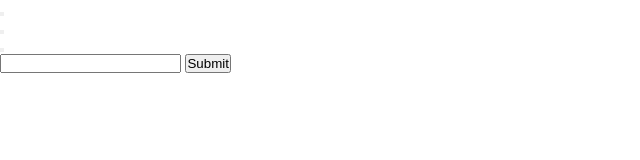
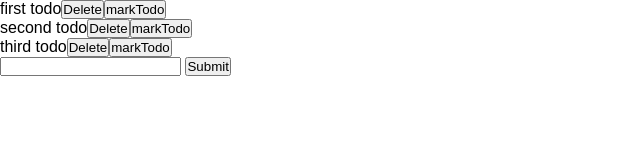
Before and after one commit to GSG-G8/MO-Ghazali-ToDo, a website: page index.html in a window 1280 px wide. Shown: the whole page, without its empty margins (0-640 px from the left). Drawn offline with Linux system fonts and the light colour scheme.

Commit message:
createTodoNode function relates #13

```diff
--- a/index.html
+++ b/index.html
@@ -13,7 +13,7 @@
         </ul>
     </div>
     <form id="add-todo">
-      <input type="text" name="description" value="">
+      <input class="input-description" type="text" name="description" value="">
       <input type="submit" name="" value="Submit">
     </form>
     <script src="js/logic.js"></script>
--- a/js/dom.js
+++ b/js/dom.js
@@ -3,63 +3,68 @@
 // it keeps everything inside hidden from the rest of our application
 (function() {
   // This is the dom node where we will keep our todo
-    var container = document.getElementById('todo-container');
-    var addTodoForm = document.getElementById('add-todo');
+  const container = document.getElementById('todo-container');
+  const addTodoForm = document.getElementById('add-todo');
 
-    var state = [
+  const state = [
     { id: -3, description: 'first todo' },
     { id: -2, description: 'second todo' },
     { id: -1, description: 'third todo' },
   ]; // this is our initial todoList
 
   // This function takes a todo, it returns the DOM node representing that todo
-    var createTodoNode = function(todo) {
-      var todoNode = document.createElement('li');
-      // you will need to use addEventListener
+  const createTodoNode = (todo) =>{
+    const todoNode = document.createElement('li');
+    const spanDescription = document.createElement('span');
+    const deleteButtonNode = document.createElement('button');
+    const markTodo = document.createElement('button');
 
-      // add span holding description
-
-      // this adds the delete button
-      var deleteButtonNode = document.createElement('button');
-      deleteButtonNode.addEventListener('click', function(event) {
-        var newState = todoFunctions.deleteTodo(state, todo.id);
+    spanDescription.textContent = todo.description;
+    todoNode.appendChild(spanDescription);
+    deleteButtonNode.textContent = 'Delete';
+    deleteButtonNode.addEventListener('click', (event) => {
+      const newState = todoFunctions.deleteTodo(state, todo.id);
       update(newState);
     });
+
     todoNode.appendChild(deleteButtonNode);
+    markTodo.textContent = 'markTodo';
+    markTodo.addEventListener('click', () => {
+      const newState = todoFunctions.markTodo(state, todo.id);
+      update(newState);
+    });
 
-      // add markTodo button
-
+    todoNode.appendChild(markTodo)
     // add classes for css
-
     return todoNode;
   };
 
   // bind create todo form
   if (addTodoForm) {
-      addTodoForm.addEventListener('submit', function(event) {
+    addTodoForm.addEventListener('submit', (event) => {
       // https://developer.mozilla.org/en-US/docs/Web/Events/submit
       // what does event.preventDefault do?
       // what is inside event.target?
 
-        var description = '?'; // event.target ....
+      const description = '?'; // event.target ....
 
       // hint: todoFunctions.addTodo
-        var newState = []; // ?? change this!
+      const newState = []; // ?? change this!
       update(newState);
     });
   }
 
   // you should not need to change this function
-    var update = function(newState) {
+  const update = (newState) => {
     state = newState;
     renderState(state);
   };
 
   // you do not need to change this function
-    var renderState = function(state) {
-      var todoListNode = document.createElement('ul');
+  const renderState = (state) => {
+    const todoListNode = document.createElement('ul');
 
-      state.forEach(function(todo) {
+    state.forEach( (todo) => {
       todoListNode.appendChild(createTodoNode(todo));
     });
 
```
Lines whose indentation alone changed are shown as unchanged.
